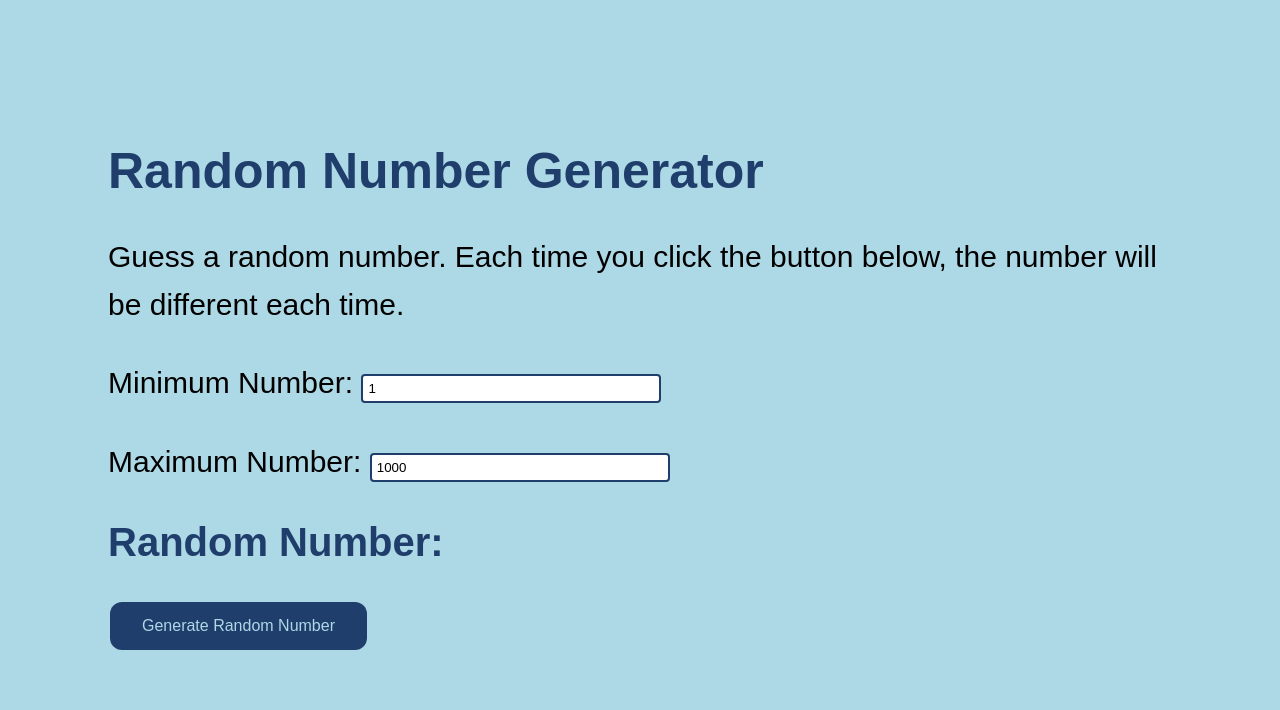
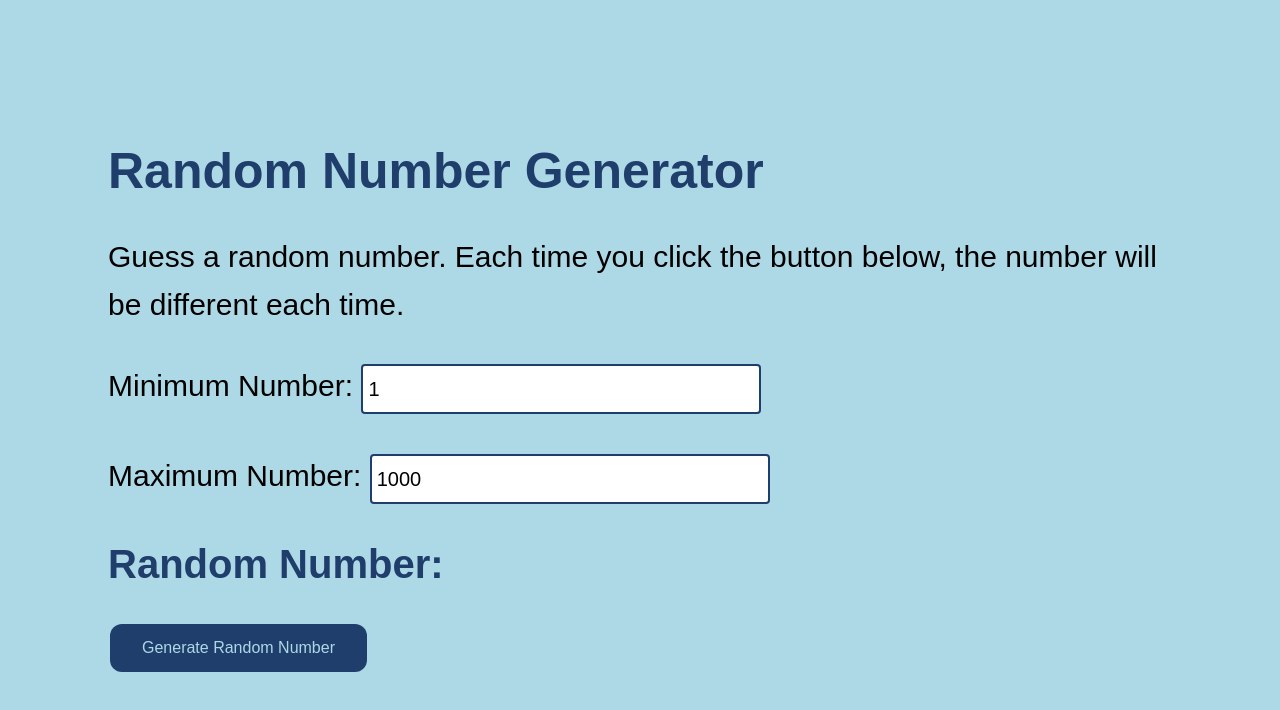
Before and after one commit to Concerfate/Random-Number-Generator, a plain HTML site: page index.html in a window 1280 px wide. Drawn offline with Linux system fonts and the light colour scheme.

Commit message:
Update styles.css

```diff
--- a/styles.css
+++ b/styles.css
@@ -48,7 +48,9 @@ button:hover {
 }
 
 input[type=number] {
-    width: 300px;
+    width: 400px; /* Adjust this value to change the width */
+    height: 50px; /* Adjust this value to change the height */
+    font-size: 20px; /* Adjust this value to change the font size */
     padding: 5px;
     margin: 5px 0;
     box-sizing: border-box;
```
